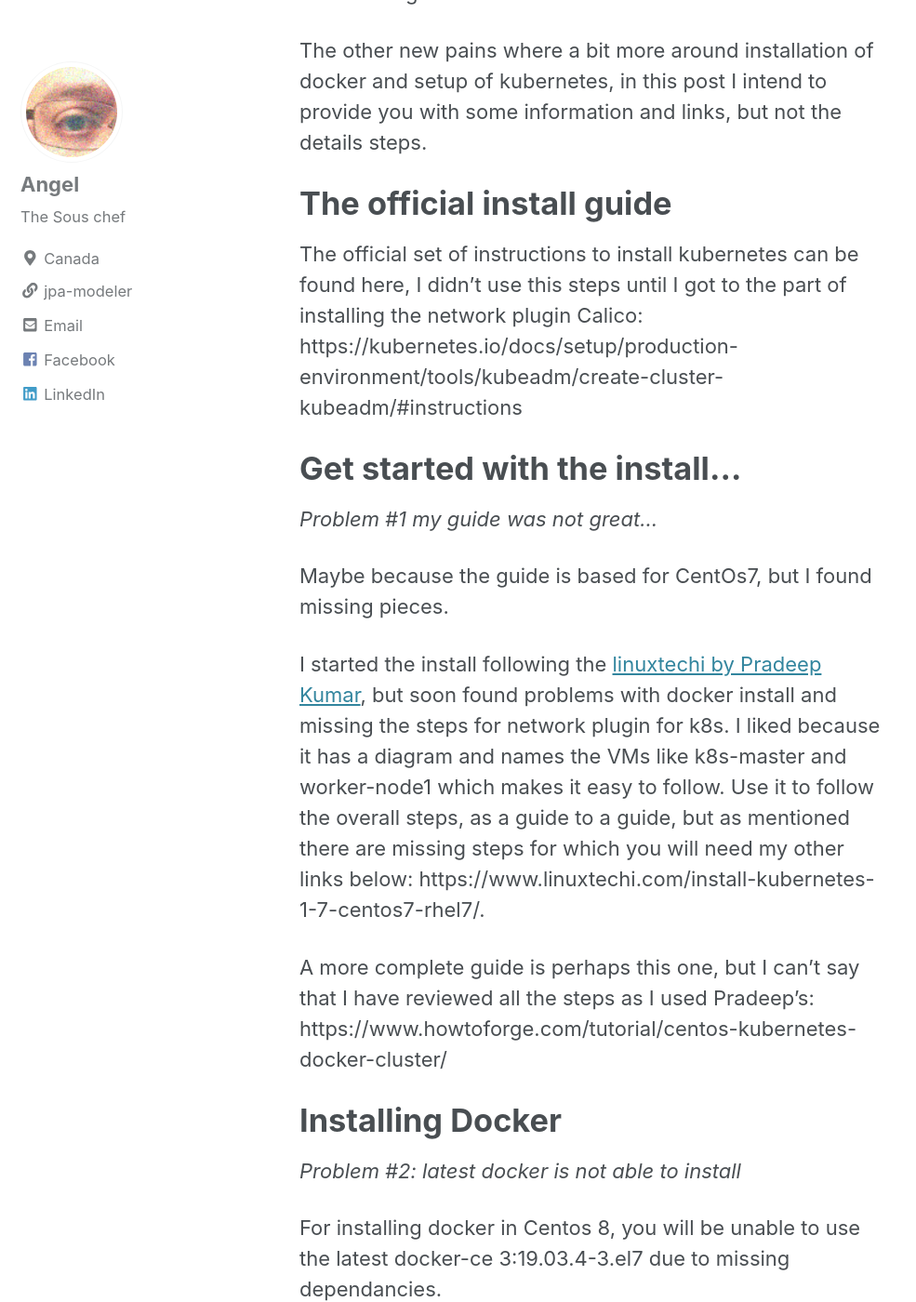
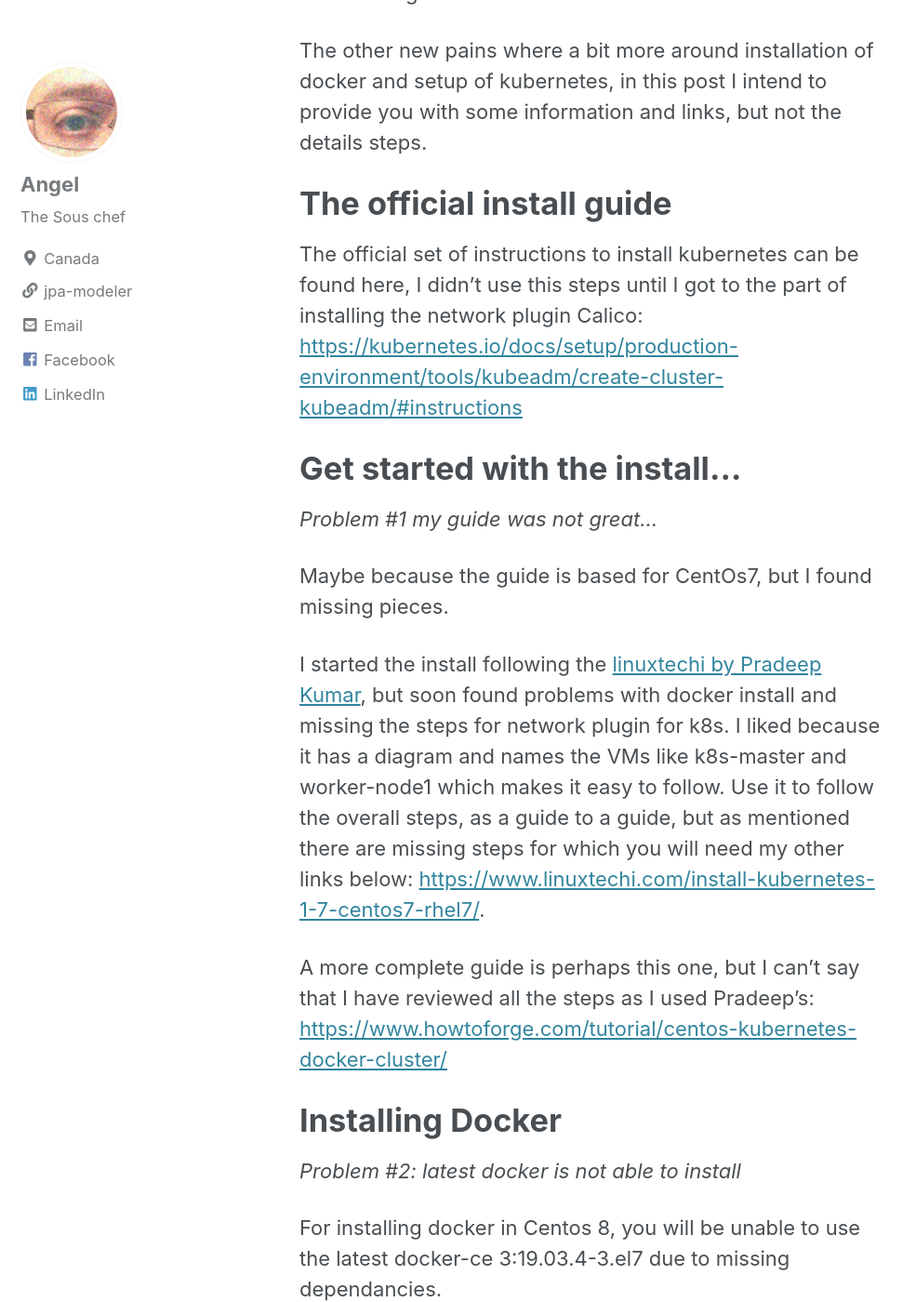
Before and after one commit to arvera/blog, a Jekyll site: the page built from _posts/2019-11-10-k8s_centos8.md, in a window 1280 px wide and 1400 px high, scrolled down 413 px. Shown: the whole window at 93% size, without its empty margins (0-985 px from the left). Built offline with Jekyll 4.4.1, drawn with Linux system fonts in a browser that asks for light colours; cached includes are drawn as plain includes; nearby versions of some CDN libraries; part of the change alters nothing that is shown; some of the changed text lies outside the part shown.

````diff
--- a/_posts/2019-11-10-k8s_centos8.md
+++ b/_posts/2019-11-10-k8s_centos8.md
@@ -12,7 +12,7 @@ For my install I decided to use Centos 8 which was just release this year in Sep
 
 # The official install guide
 
-The official set of instructions to install kubernetes can be found here, I didn't use this steps until I got to the part of installing the network plugin Calico: https://kubernetes.io/docs/setup/production-environment/tools/kubeadm/create-cluster-kubeadm/#instructions
+The official set of instructions to install kubernetes can be found here, I didn't use this steps until I got to the part of installing the network plugin Calico: [https://kubernetes.io/docs/setup/production-environment/tools/kubeadm/create-cluster-kubeadm/#instructions](https://kubernetes.io/docs/setup/production-environment/tools/kubeadm/create-cluster-kubeadm/#instructions)
 
 # Get started with the install...
 
@@ -20,9 +20,9 @@ The official set of instructions to install kubernetes can be found here, I didn
 
 Maybe because the guide is based for CentOs7, but I found missing pieces.
 
-I started the install following the [linuxtechi by Pradeep Kumar](https://www.linuxtechi.com/author/pradeep/), but soon found problems with docker install and missing the steps for network plugin for k8s. I liked because it has a diagram and names the VMs like k8s-master and worker-node1 which makes it easy to follow. Use it to follow the overall steps, as a guide to a guide, but as mentioned there are missing steps for which you will need my other links below: https://www.linuxtechi.com/install-kubernetes-1-7-centos7-rhel7/.
+I started the install following the [linuxtechi by Pradeep Kumar](https://www.linuxtechi.com/author/pradeep/), but soon found problems with docker install and missing the steps for network plugin for k8s. I liked because it has a diagram and names the VMs like k8s-master and worker-node1 which makes it easy to follow. Use it to follow the overall steps, as a guide to a guide, but as mentioned there are missing steps for which you will need my other links below: [https://www.linuxtechi.com/install-kubernetes-1-7-centos7-rhel7/](https://www.linuxtechi.com/install-kubernetes-1-7-centos7-rhel7/).
 
-A more complete guide is perhaps this one, but I can't say that I have reviewed all the steps as I used Pradeep's: https://www.howtoforge.com/tutorial/centos-kubernetes-docker-cluster/
+A more complete guide is perhaps this one, but I can't say that I have reviewed all the steps as I used Pradeep's: [https://www.howtoforge.com/tutorial/centos-kubernetes-docker-cluster/](https://www.howtoforge.com/tutorial/centos-kubernetes-docker-cluster/)
 
 # Installing Docker
 
@@ -44,7 +44,7 @@ Error:
 (try to add '--skip-broken' to skip uninstallable packages or '--nobest' to use not only best candidate packages)
 ```
 
- So you need to install a specific version of docker, for that I did find a good guide and updated to Centos 8: https://www.techrepublic.com/article/how-to-install-docker-ce-on-centos-8/
+ So you need to install a specific version of docker, for that I did find a good guide and updated to Centos 8: [https://www.techrepublic.com/article/how-to-install-docker-ce-on-centos-8/](https://www.techrepublic.com/article/how-to-install-docker-ce-on-centos-8/)
 
  After those two problems you are good with the steps and your k8s should be ready to use.
 
````
